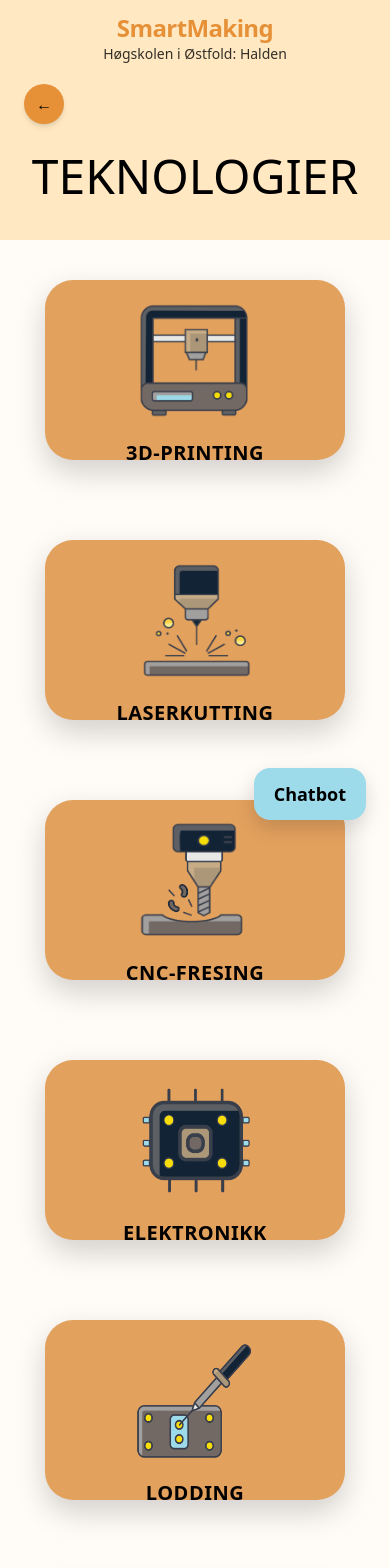
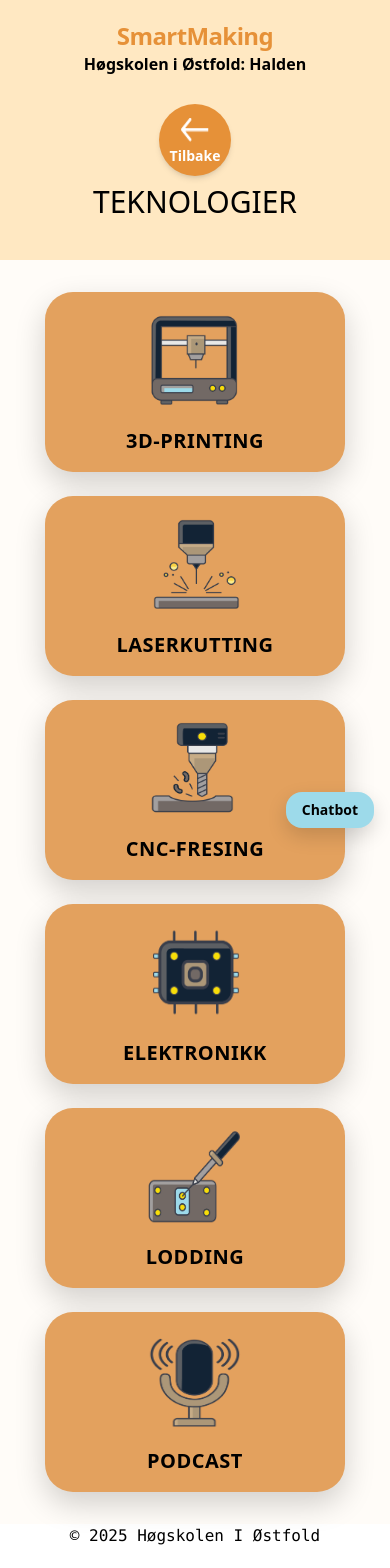
Before and after one commit to Mariannesm/Digital-fabrikasjon-plattform, a React (Vite) app: page /teknologimeny in a window 390 px wide. Shown: the top 1568 px of the page. Built offline with nearby package versions, Linux system fonts and the light colour scheme.

Commit message:
Fikset responsivitet

```diff
--- /dev/null
+++ b/src/components/Tilbake.jsx
@@ -0,0 +1,16 @@
+import React from "react";
+import TilbakeIkon from '../assets/ikoner/Tilbakepil.png'
+
+function Tilbake({ children, onClick }) {
+  return (
+    <button
+    onClick={onClick}
+      className="flex flex-col items-center justify-center w-18 h-18 rounded-full bg-[#E69138] shadow-md hover:bg-[#FF9E38] transition mt-5">
+        <img src={TilbakeIkon} alt="Tilbake" className="w-7 h-7 pt-1"/>
+        <span className="text-white text-sm font-semibold pt-1">Tilbake</span>
+      <div className="leading-tight">{children}</div>
+    </button>
+  );
+}
+
+export default Tilbake
--- a/src/pages/teknologipage/Teknologier.jsx
+++ b/src/pages/teknologipage/Teknologier.jsx
@@ -1,73 +1,82 @@
 import { useState } from 'react'
 import './Teknologier.css'
 import CardButton from '../../components/Cardbutton'
-import PrinterIkon from '../../assets/ikoner/3Dprinter.png';
+import PrinterIkon from '../../assets/ikoner/3Dprinter.png'
 import CNCfreserIkon from '../../assets/ikoner/CNCfreser.png'
 import ElektronikkIkon from '../../assets/ikoner/Elektronikk.png'
 import LaserkutterIkon from '../../assets/ikoner/Laserkutter.png'
 import LoddeIkon from '../../assets/ikoner/Lodding.png'
 import PodcastIkon from '../../assets/ikoner/Podcast.png'
+import Tilbake from '../../components/Tilbake'
 
-
-function Teknolgier() {
+function Teknologier() {
   return (
     <div className="min-h-screen text-black flex flex-col bg-[#FFFCF8]">
-    <div className="bg-[#FFE8C2] pb-4">
-
-    {/* Headerærn */}
-    <div className="px-6 sm:px-10 pt-3 pb-1 flex flex-col sm:flex-row sm:items-start sm:justify-between">
-
-    {/*tekst og tilbakeknapp */}
-    <div>
-      <h1 className="text-2xl sm:text-3xl font-extrabold tracking-tight text-[#E69138]"> SmartMaking </h1>
-      <div className="text-sm sm:text-base text-black/80"> Høgskolen i Østfold: Halden </div>
-      <button className="flex items-center justify-center w-10 h-10 rounded-full bg-[#E69138] shadow-md hover:bg-[#d8812c] transition mt-5"
-      > ← </button>
+      {/* HEADER */}
+      <div className="bg-[#FFE8C2]">
+        <div className="px-4 sm:px-10 pt-3 pb-2 flex flex-col gap-3 sm:flex-row sm:items-center sm:justify-between">
+          {/*logo + tilbakeknapp */}
+          <div className="text-center sm:text-left">
+            <h1 className="text-2xl sm:text-3xl font-extrabold tracking-tight text-[#E69138] mt-2">
+              SmartMaking
+            </h1>
+            <div className="text-base sm:text-lg text-black font-semibold">
+              Høgskolen i Østfold: Halden
+            </div>
+            <div className="mt-2 flex justify-center sm:justify-start">
+              <Tilbake />
             </div>
           </div>
+        </div>
+         {/*overskriften */}
+          <h2 className="text-3xl sm:text-4xl lg:text-5xl font-medium text-center pb-10">
+            TEKNOLOGIER
+          </h2>
+      </div>
 
-  {/* Overskriften */}
-  <div className="flex items-center justify-center py-6">
-    <h2 className="text-5xl font-medium text-center"> TEKNOLOGIER </h2>
- </div>
-</div>
-      <section className="mx-auto w-full max-w-6xl px-6 sm:px-10 py-10">
-        <div className="grid grid-cols-1 sm:grid-cols-2 lg:grid-cols-3 gap-x-60 gap-y-20 justify-items-center" >
+      {/* Innholdsknappene */}
+      <section className="mx-auto w-full max-w-6xl px-4 sm:px-10 py-8 sm:py-10">
+        <div className="grid grid-cols-1 sm:grid-cols-2 lg:grid-cols-3 gap-6 sm:gap-8 lg:gap-10 justify-items-center">
           <CardButton>
-            <img src={PrinterIkon} alt="3D printer ikon" className="w-30 h-30 mx-auto mb-5 mt-5"/>
-            <span className="block mb-10">3D-PRINTING</span>
+            <img src={PrinterIkon} alt="3D printer ikon" className="w-24 h-24 mx-auto mb-5 mt-5" />
+            <span className="block mb-6 text-center">3D-PRINTING</span>
           </CardButton>
+
           <CardButton>
-            <img src={LaserkutterIkon} alt="3D printer ikon" className="w-30 h-30 mx-auto mb-5 mt-5"/>
-            <span className="block mb-10">LASERKUTTING</span>
+            <img src={LaserkutterIkon} alt="Laserkutter ikon" className="w-24 h-24 mx-auto mb-5 mt-5" />
+            <span className="block mb-6 text-center">LASERKUTTING</span>
           </CardButton>
+
           <CardButton>
-            <img src={CNCfreserIkon} alt="3D printer ikon" className="w-30 h-30 mx-auto mb-5 mt-5"/>
-            <span className="block mb-10">CNC-FRESING</span>
+            <img src={CNCfreserIkon} alt="CNC freser ikon" className="w-24 h-24 mx-auto mb-5 mt-5" />
+            <span className="block mb-6 text-center">CNC-FRESING</span>
           </CardButton>
+
           <CardButton>
-            <img src={ElektronikkIkon} alt="3D printer ikon" className="w-30 h-30 mx-auto mb-5 mt-5"/>
-            <span className="block mb-10">ELEKTRONIKK</span>
+            <img src={ElektronikkIkon} alt="Elektronikk ikon" className="w-24 h-24 mx-auto mb-5 mt-5" />
+            <span className="block mb-6 text-center">ELEKTRONIKK</span>
           </CardButton>
+
           <CardButton>
-            <img src={LoddeIkon} alt="3D printer ikon" className="w-30 h-30 mx-auto mb-5 mt-5"/>
-            <span className="block mb-10">LODDING</span>
+            <img src={LoddeIkon} alt="Lodding ikon" className="w-24 h-24 mx-auto mb-5 mt-5" />
+            <span className="block mb-6 text-center">LODDING</span>
           </CardButton>
+
           <CardButton>
-            <img src={PodcastIkon} alt="3D printer ikon" className="w-28 h-30 mx-auto mb-5 mt-5"/>
-            <span className="block mb-10">PODCAST</span>
+            <img src={PodcastIkon} alt="Podcast ikon" className="w-24 h-24 mx-auto mb-5 mt-5" />
+            <span className="block mb-6 text-center">PODCAST</span>
           </CardButton>
         </div>
       </section>
+
+      {/* Chatbotknappen */}
       <button
-        className="fixed bottom-6 right-6 rounded-2xl bg-[#9DDAEA] px-5 py-3 text-lg font-bold
-                   shadow-[0_8px_20px_rgba(0,0,0,0.15)] hover:bg-[#AAE8F9] transition hover:shadow-[0_10px_26px_rgba(0,0,0,0.20)]
-                   transition"
-        > Chatbot
+        className=" fixed bottom-4 right-4 rounded-2xl bg-[#9DDAEA] px-4 py-2 sm:px-5 sm:py-3 text-sm sm:text-lg font-bold shadow-[0_8px_20px_rgba(0,0,0,0.15)] hover:bg-[#AAE8F9]
+          transition hover:shadow-[0_10px_26px_rgba(0,0,0,0.20)]"
+      >Chatbot
       </button>
-
     </div>
-  );
+  )
 }
 
-export default Teknolgier;
+export default Teknologier
```
Also changed, not shown: src/assets/ikoner/TilbakePil.png (added). Lines whose indentation alone changed are shown as unchanged.
